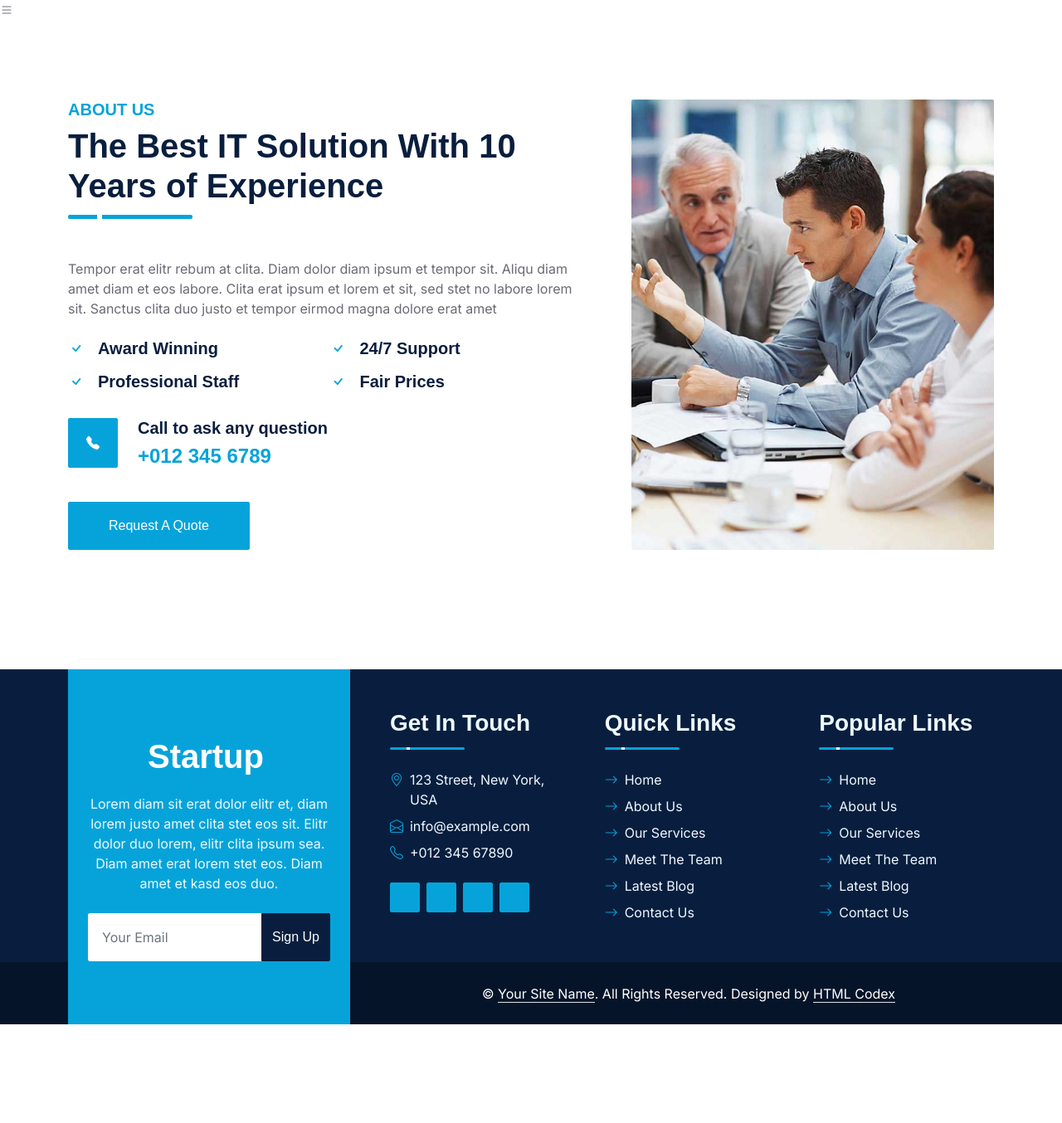
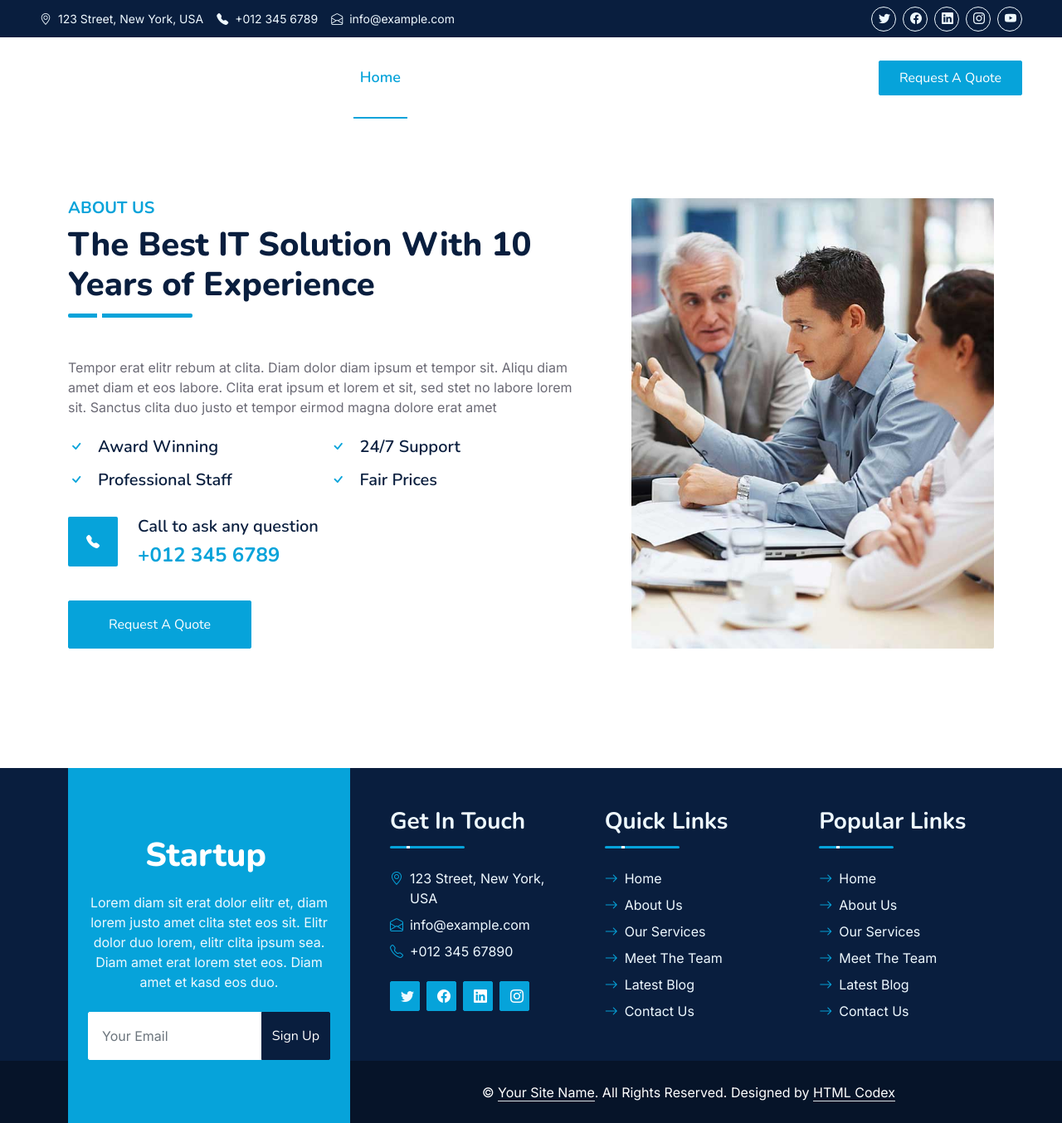
Before and after one commit to AINSoftwareSolution/AIN, a Next.js app: page / in a window 1280 px wide. Shown: the whole page at 83% size. Before the commit the page ends 1235 px from the top, so only its background shows below. Built offline with nearby package versions, Linux system fonts and the light colour scheme.

Commit message:
navbar added

```diff
--- a/src/app/component/index.ts
+++ b/src/app/component/index.ts
@@ -1,3 +1,4 @@
-import Footer from "./layout/Footer"
+import Footer from "./layout/Footer";
+import Navbar from "./layout/Navbar";
 
-export {Footer}
+export { Footer, Navbar };
--- a/src/app/component/layout/Footer.tsx
+++ b/src/app/component/layout/Footer.tsx
@@ -42,10 +42,10 @@ const Footer = () => {
                                         <p className="mb-0">+012 345 67890</p>
                                     </div>
                                     <div className="d-flex mt-4">
-                                        <Link className="btn btn-primary text-light btn-square me-2" href="#"><i className="fab fa-twitter fw-normal"></i></Link>
-                                        <Link className="btn btn-primary btn-square me-2" href="#"><i className="fab fa-facebook-f fw-normal"></i></Link>
-                                        <Link className="btn btn-primary btn-square me-2" href="#"><i className="fab fa-linkedin-in fw-normal"></i></Link>
-                                        <Link className="btn btn-primary btn-square" href="#"><i className="fab fa-instagram fw-normal"></i></Link>
+                                        <Link className="btn btn-primary text-light btn-square me-2" href="#"><i className="bi bi-twitter fw-normal"></i></Link>
+                                        <Link className="btn btn-primary btn-square me-2" href="#"><i className="bi bi-facebook fw-normal"></i></Link>
+                                        <Link className="btn btn-primary btn-square me-2" href="#"><i className="bi bi-linkedin fw-normal"></i></Link>
+                                        <Link className="btn btn-primary btn-square" href="#"><i className="bi bi-instagram fw-normal"></i></Link>
                                     </div>
                                 </div>
                                 <div className="col-lg-4 col-md-12 pt-0 pt-lg-5 mb-5">
--- a/src/app/component/layout/Navbar.tsx
+++ b/src/app/component/layout/Navbar.tsx
@@ -0,0 +1,149 @@
+'use client'
+import { useEffect, useState } from 'react';
+import Link from 'next/link';
+import { usePathname } from 'next/navigation';
+
+const Navbar: React.FC = () => {
+    const [sticky, setSticky] = useState<boolean>(false);
+    const path = usePathname();
+
+    useEffect(() => {
+        const handleScroll = () => {
+            setSticky(window.scrollY > 45);
+        };
+
+        window.addEventListener('scroll', handleScroll);
+        return () => {
+            window.removeEventListener('scroll', handleScroll);
+        };
+    }, []);
+
+    useEffect(() => {
+        const handleResize = () => {
+            const dropdowns = document.querySelectorAll('.dropdown');
+            if (window.innerWidth >= 992) {
+                dropdowns.forEach(dropdown => {
+                    dropdown.addEventListener('mouseenter', () => {
+                        dropdown.classList.add('show');
+                        const toggle = dropdown.querySelector('.dropdown-toggle');
+                        const menu = dropdown.querySelector('.dropdown-menu');
+                        if (toggle && menu) {
+                            toggle.setAttribute('aria-expanded', 'true');
+                            menu.classList.add('show');
+                        }
+                    });
+                    dropdown.addEventListener('mouseleave', () => {
+                        dropdown.classList.remove('show');
+                        const toggle = dropdown.querySelector('.dropdown-toggle');
+                        const menu = dropdown.querySelector('.dropdown-menu');
+                        if (toggle && menu) {
+                            toggle.setAttribute('aria-expanded', 'false');
+                            menu.classList.remove('show');
+                        }
+                    });
+                });
+            } else {
+                dropdowns.forEach(dropdown => {
+                    dropdown.removeEventListener('mouseenter', () => { });
+                    dropdown.removeEventListener('mouseleave', () => { });
+                });
+            }
+        };
+
+        window.addEventListener('resize', handleResize);
+        handleResize(); // Initial check on mount
+        return () => {
+            window.removeEventListener('resize', handleResize);
+        };
+    }, []);
+
+    return (
+        <div>
+            {/* <!-- Topbar Start --> */}
+            <div className="container-fluid bg-dark px-5 d-none d-lg-block">
+                <div className="row gx-0">
+                    <div className="col-lg-8 text-center text-lg-start mb-2 mb-lg-0">
+                        <div className="d-inline-flex align-items-center" style={{ height: '45px' }}>
+                            <small className="me-3 text-light"><i className="bi bi-geo-alt me-2"></i>123 Street, New York, USA</small>
+                            <small className="me-3 text-light"><i className="bi bi-telephone-fill me-2"></i>+012 345 6789</small>
+                            <small className="text-light"><i className="bi bi-envelope-open me-2"></i>info@example.com</small>
+                        </div>
+                    </div>
+                    <div className="col-lg-4 text-center text-lg-end">
+                        <div className="d-inline-flex align-items-center" style={{ height: '45px' }}>
+                            <Link className="btn btn-sm btn-outline-light btn-sm-square rounded-circle me-2" href="" target="_blank">
+                                <i className="bi bi-twitter fw-normal"></i></Link>
+
+                            <Link className="btn btn-sm btn-outline-light btn-sm-square rounded-circle me-2" href="" target="_blank">
+                                <i className="bi bi-facebook fw-normal"></i></Link>
+
+                            <Link className="btn btn-sm btn-outline-light btn-sm-square rounded-circle me-2" href="" target="_blank">
+                                <i className="bi bi-linkedin fw-normal"></i></Link>
+
+                            <Link className="btn btn-sm btn-outline-light btn-sm-square rounded-circle me-2" href="" target="_blank">
+                                <i className="bi bi-instagram fw-normal"></i></Link>
+
+                            <Link className="btn btn-sm btn-outline-light btn-sm-square rounded-circle" href="" target="_blank">
+                                <i className="bi bi-youtube fw-normal"></i></Link>
+
+                        </div>
+                    </div>
+                </div>
+            </div>
+            {/* <!-- Topbar End --> */}
+
+
+            {/* <!-- Navbar start --> */}
+            <div className="container-fluid position-relative p-0">
+                <nav className={`navbar navbar-expand-lg navbar-dark px-5 py-3 py-lg-0 ${sticky ? 'sticky-top shadow-sm' : ''}`}>
+                    <Link href="/" className="navbar-brand p-0">
+                            <h1 className="m-0"><i className="bi bi-person me-2"></i>Startup</h1>
+                    </Link>
+                    <button className="navbar-toggler" type="button" data-bs-toggle="collapse" data-bs-target="#navbarCollapse">
+                        <span className="bi bi-bars"></span>
+                    </button>
+                    <div className="collapse navbar-collapse" id="navbarCollapse">
+                        <div className="navbar-nav ms-auto py-0">
+                            <Link href="/" className={`nav-item nav-link ${path === '/' ? 'active' : ''}`}>Home
+                            </Link>
+                            <Link href="/about"  className={`nav-item nav-link ${path === '/about' ? 'active' : ''}`}>About
+                            </Link>
+                            <Link href="/service" className={`nav-item nav-link ${path === '/service' ? 'active' : ''}`}>Services
+                            </Link>
+                            <div className="nav-item dropdown">
+                                <Link href="#" className="nav-link dropdown-toggle" data-bs-toggle="dropdown">Blog </Link>
+                                <div className="dropdown-menu m-0">
+                                    <Link href="/blog" className="dropdown-item">Blog Grid
+                                    </Link>
+                                    <Link href="/detail" className="dropdown-item">Blog Detail
+                                    </Link>
+                                </div>
+                            </div>
+                            <div className="nav-item dropdown">
+                                <Link href="#" className="nav-link dropdown-toggle" data-bs-toggle="dropdown">Pages</Link>
+                                <div className="dropdown-menu m-0">
+                                    <Link href="/price"  className="dropdown-item">Pricing Plan</Link>
+                                    <Link href="/feature" className="dropdown-item">Our features</Link>
+                                    <Link href="/team" className="dropdown-item">Team Members</Link>
+                                    <Link href="/testimonial" className="dropdown-item">Testimonial</Link>
+                                    <Link href="/quote" className="dropdown-item">Free Quote</Link>
+                                </div>
+                            </div>
+                            <Link href="/contact" className={`nav-item nav-link ${path === '/contact' ? 'active' : ''}`}>Contact
+                            </Link>
+                        </div>
+                        <button type="button" className="btn text-primary ms-3" data-bs-toggle="modal" data-bs-target="#searchModal">
+                            <i className="fa fa-search"></i>
+                        </button>
+                        <Link href="" className="btn btn-primary py-2 px-4 ms-3"> Request A Quote
+                        </Link>
+                    </div>
+                </nav>
+            </div>
+
+            {/* <!-- Navbar End --> */}
+        </div>
+    )
+}
+
+export default Navbar
--- a/src/app/globals.css
+++ b/src/app/globals.css
@@ -146,7 +146,7 @@ h6,
 
 .navbar-dark .navbar-nav .nav-link:hover,
 .navbar-dark .navbar-nav .nav-link.active {
-  color: var(--primary);
+  color: var(--primary) !important;
 }
 
 .navbar-dark .navbar-brand h1 {
--- a/src/app/layout.tsx
+++ b/src/app/layout.tsx
@@ -1,6 +1,6 @@
 import type { Metadata } from "next";
 import { Inter } from "next/font/google";
-import { Footer } from "./component";
+import { Footer, Navbar } from "./component";
 
 // import "bootstrap/dist/css/bootstrap.min.css"; // Import bootstrap CSS
 import "./Utilis/lib/animate/animate.css"
@@ -8,6 +8,7 @@ import "./Utilis/lib/animate/animate.min.css"
 import "./globals.css";
 import "./Utilis/lib/animate/bootstrap.min.css"
 import "bootstrap-icons/font/bootstrap-icons.css"
+import Head from "next/head";
 
 const inter = Inter({ subsets: ["latin"] });
 
@@ -23,7 +24,14 @@ export default function RootLayout({
 }>) {
   return (
     <html lang="en">
+      <Head>
+        {/* <!-- Google Web Fonts --> */}
+        <link rel="preconnect" href="https://fonts.googleapis.com" />
+        <link rel="preconnect" href="https://fonts.gstatic.com" />
+        <link href="https://fonts.googleapis.com/css2?family=Nunito:wght@400;600;700;800&family=Rubik:wght@400;500;600;700&display=swap" rel="stylesheet" />
+      </Head>
       <body className={inter.className}>
+        <Navbar />
         {children}
         <Footer />
       </body>
--- a/src/app/page.tsx
+++ b/src/app/page.tsx
@@ -4,7 +4,6 @@ import { AboutUs } from "./container";
 const Home = () => {
   return (
     <div>
-      <i className="bi bi-list"></i>
       <AboutUs />
     </div>
   );
```
